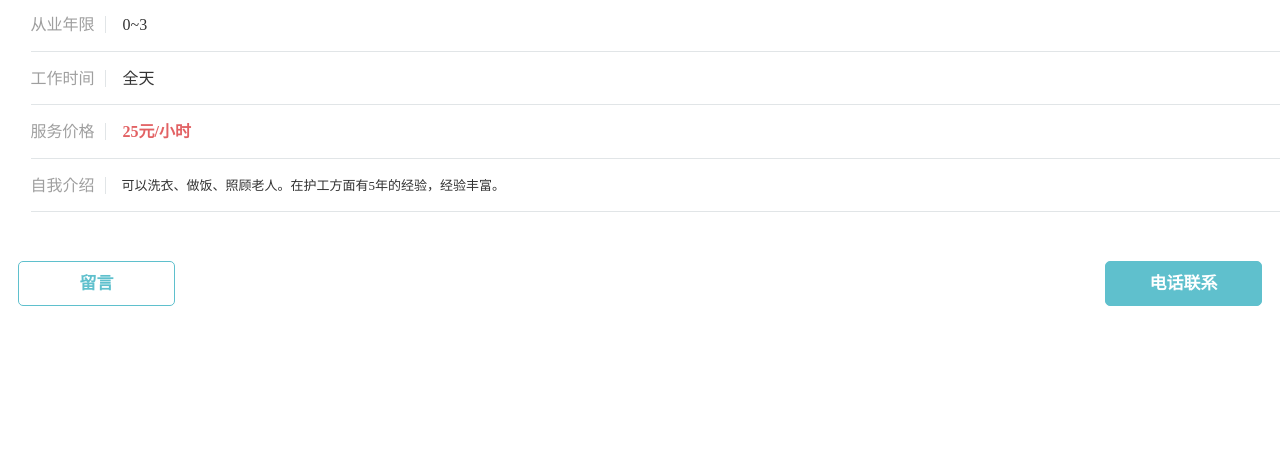
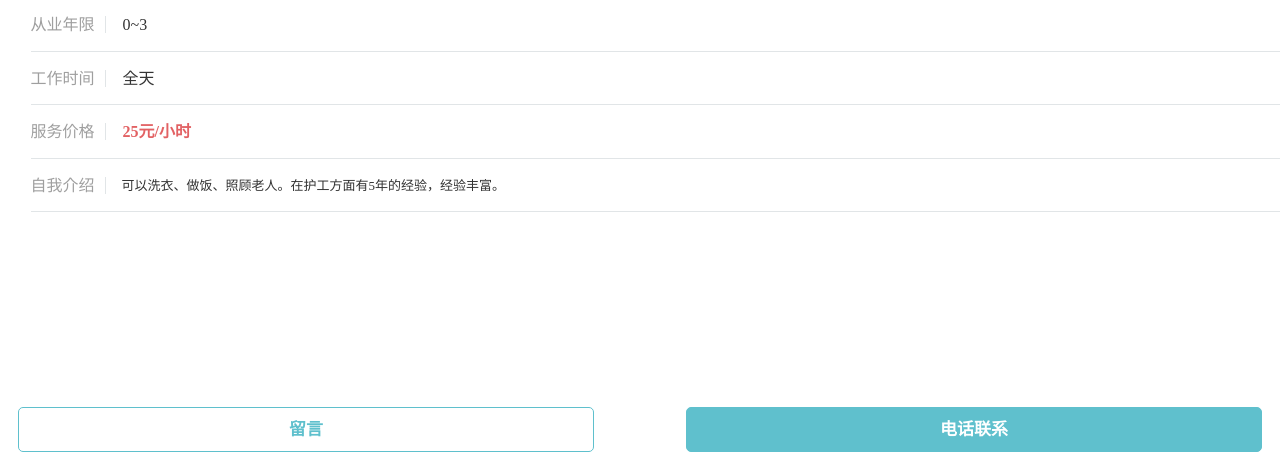
Before and after one commit to suoaiyisheng/task, a plain HTML site: page task05/task05.html in a window 1280 px wide. Shown: the part 328-800 px from the top of the page. Drawn offline with Linux system fonts and the light colour scheme; a web font is replaced by a local one.

Commit message:
'wishlast'

```diff
--- a/task05/sass/footer.scss
+++ b/task05/sass/footer.scss
@@ -1,13 +1,17 @@
 footer{
 	margin-top: 49px;
+	margin-bottom:20px;
     display:flex;
     justify-content:space-between;
+    position: fixed;
+    bottom:0;
+    width:100%;
 }
 .footer_left,.footer_right{
 	display: flex;
 	border: 1px solid #5fc0cd;
 	border-radius:5px;
-	width: 157px;
+	width:45%;
 	height: 45px;
 	display: inline-block;
 	p{
```
Also changed, not shown: task05/sass/footer.css, 1 other file.
